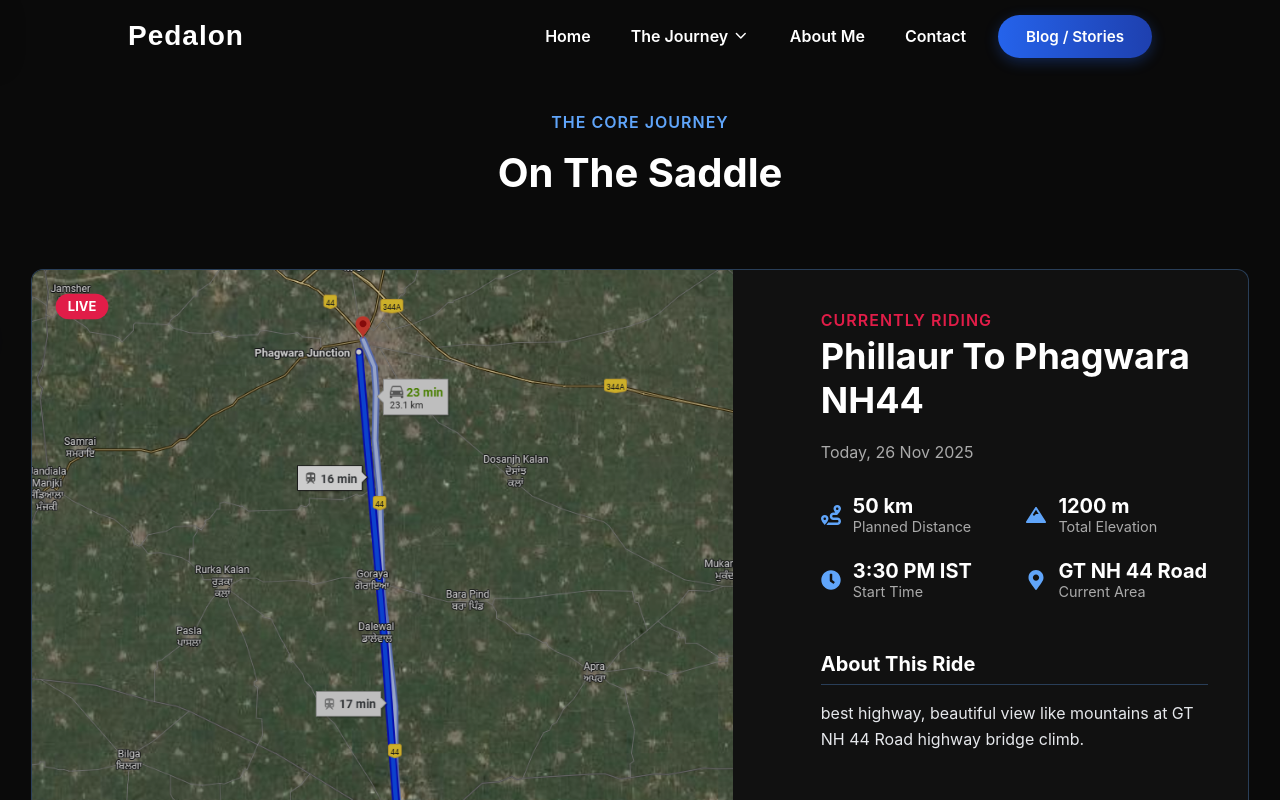
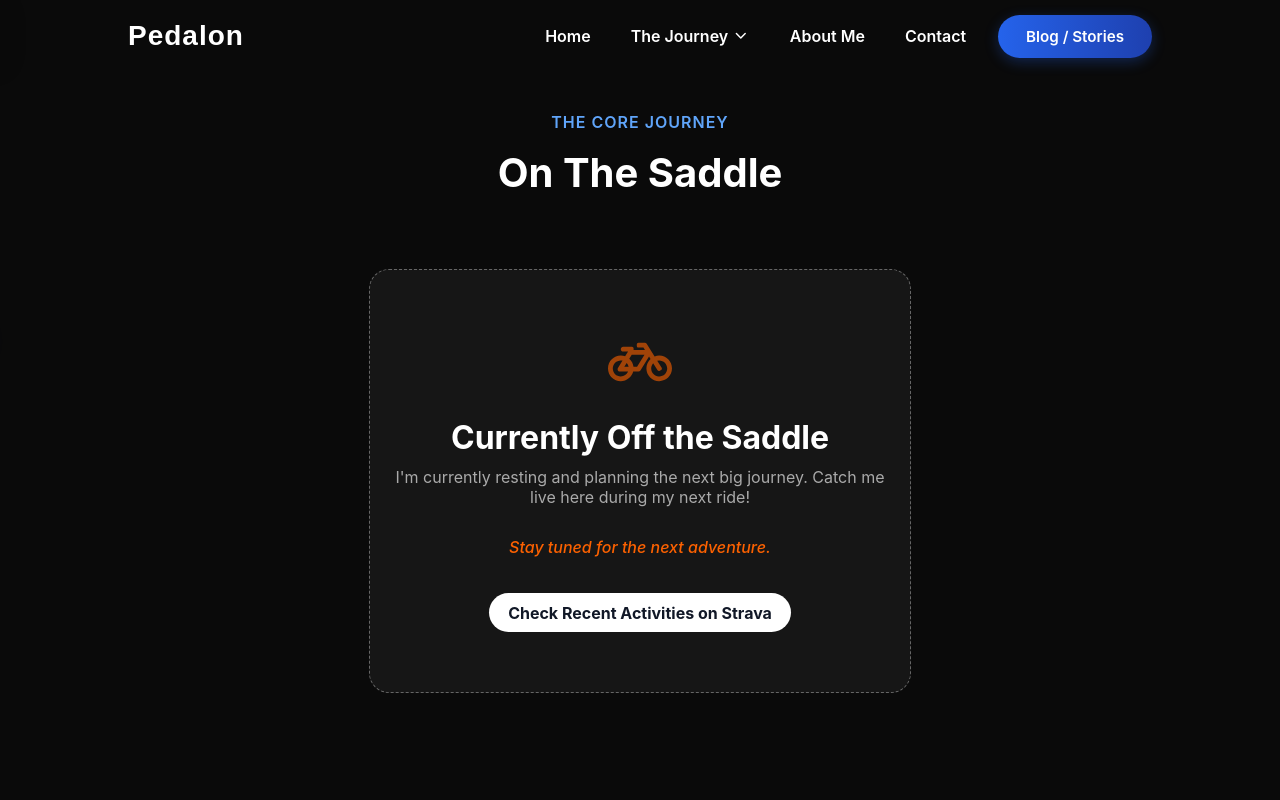
Before and after one commit to sawan-sawan/pedalon, a React (Vite) app: page /present-rides in a window 1280 px wide. Shown: the top 800 px of the page. Built offline with nearby package versions, Linux system fonts and the light colour scheme; a web font is replaced by a local one.

Commit message:
presentsecitonchanages

```diff
--- a/src/pages/PresentRides.css
+++ b/src/pages/PresentRides.css
@@ -202,3 +202,38 @@
      border-radius: 0 0 12px 12px;
   }
 }
+.offline-ride-container {
+    display: flex;
+    justify-content: center;
+    align-items: center;
+    padding: 60px 20px;
+    background: rgba(255, 255, 255, 0.05); /* Soft background */
+    border-radius: 20px;
+    text-align: center;
+    border: 1px dashed #666;
+}
+
+.offline-card h2 {
+    font-size: 2rem;
+    margin: 20px 0 10px;
+    color: #fff;
+}
+
+.offline-card p {
+    color: #aaa;
+    max-width: 500px;
+    margin: 0 auto 30px;
+}
+
+.offline-icon {
+    font-size: 4rem;
+    color: #FC6100; /* Strava Orange or your brand color */
+    opacity: 0.6;
+}
+
+.next-hint {
+    font-style: italic;
+    color: #FC6100;
+    margin-bottom: 20px;
+    font-weight: 500;
+}
--- a/src/pages/PresentRides.jsx
+++ b/src/pages/PresentRides.jsx
@@ -6,22 +6,20 @@ import {
     FaClock,
     FaMountain,
     FaMapMarkerAlt,
+    FaBicycle
 } from "react-icons/fa";
 
-
 const liveRideData = {
-    isLive: true,
+    isLive: false, // <-- Jab ride karoge tab isse true kar dena
     title: "Phillaur To Phagwara NH44",
-    status: "Currently Riding", // या "Starts at 5:00 AM"
+    status: "Currently Riding",
     date: "Today, 26 Nov 2025",
     startTime: "3:30 PM IST",
-    distance: 50, // km
-    elevation: 1200, // meters
+    distance: 50,
+    elevation: 1200,
     currentLocation: "GT NH 44 Road",
-    description:
-        "best highway, beautiful view like mountains at GT NH 44 Road highway bridge climb.",
-    // यह आपके हाइलाइट किए गए रूट की एक तस्वीर होगी
-    mapImage: "/Public/img/map.png",
+    description: "best highway, beautiful view like mountains at GT NH 44 Road highway bridge climb.",
+    mapImage: "/img/map.png",
 };
 
 const PresentRides = () => {
@@ -29,36 +27,28 @@ const PresentRides = () => {
 
     return (
         <section className="present-ride-section">
-            {/* --- 1. हेडर (Trifecta जैसा) --- */}
             <div className="section-header">
                 <h3 className="section-subtitle">THE CORE JOURNEY</h3>
                 <h2 className="section-title">On The Saddle</h2>
             </div>
 
-            {/* --- 2. प्रेजेंट राइड डैशबोर्ड --- */}
+            {liveRideData.isLive ? (
+                /* --- Case 1: Jb aap ride kr rhe ho (LIVE) --- */
                 <div className="present-ride-container">
-
-                {/* --- कॉलम 1: मैप --- */}
                     <div className="map-panel">
                         <img
-                        src="public/img/map.png"
+                            src={liveRideData.mapImage}
                             alt="Live ride map"
                             className="map-placeholder-img"
                         />
-                    {liveRideData.isLive && (
                         <span className="live-badge-map">LIVE</span>
-                    )}
                     </div>
 
-                {/* --- कॉलम 2: जानकारी --- */}
                     <div className="data-panel">
-                    {liveRideData.isLive && (
                         <span className="live-status">{liveRideData.status}</span>
-                    )}
                         <h2 className="present-ride-title">{liveRideData.title}</h2>
                         <p className="present-ride-date">{liveRideData.date}</p>
 
-                    {/* --- मुख्य आँकड़े --- */}
                         <div className="present-stats-grid">
                             <div className="stat-item">
                                 <FaRoute size={20} />
@@ -90,7 +80,6 @@ const PresentRides = () => {
                             </div>
                         </div>
 
-                    {/* --- विवरण --- */}
                         <div className="present-ride-description">
                             <h3>About This Ride</h3>
                             <p>{liveRideData.description}</p>
@@ -101,6 +90,20 @@ const PresentRides = () => {
                         </a>
                     </div>
                 </div>
+            ) : (
+                /* --- Case 2: Jb aap ride NHI kr rhe (OFFLINE) --- */
+                <div className="offline-ride-container">
+                    <div className="offline-card">
+                        <FaBicycle className="offline-icon" />
+                        <h2>Currently Off the Saddle</h2>
+                        <p>I'm currently resting and planning the next big journey. Catch me live here during my next ride!</p>
+                        <div className="next-hint">Stay tuned for the next adventure.</div>
+                        <a href="https://www.strava.com/athletes/pedal_on" className="btn-trifecta">
+                            Check Recent Activities on Strava
+                        </a>
+                    </div>
+                </div>
+            )}
         </section>
     );
 };
```
Lines whose indentation alone changed are shown as unchanged.
